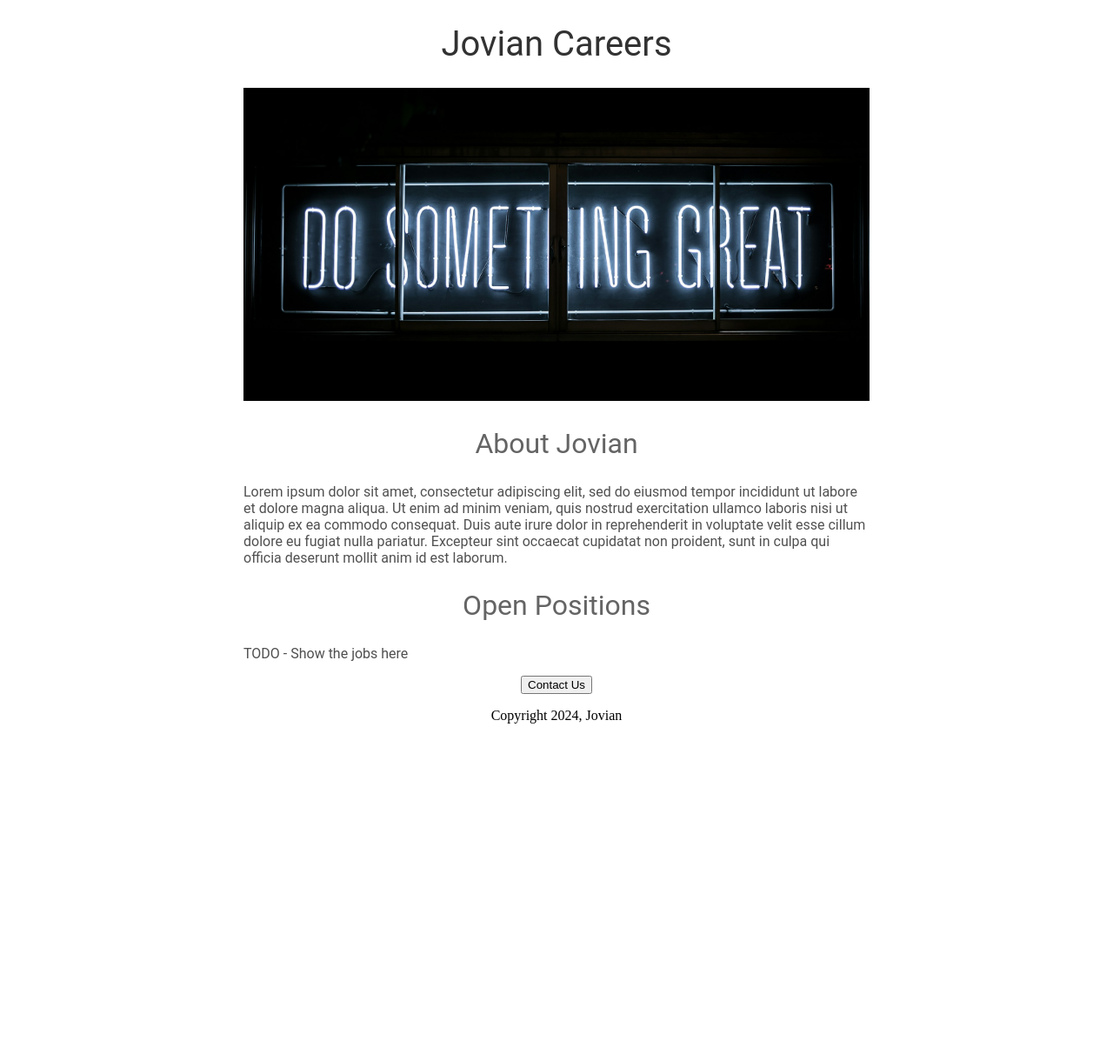
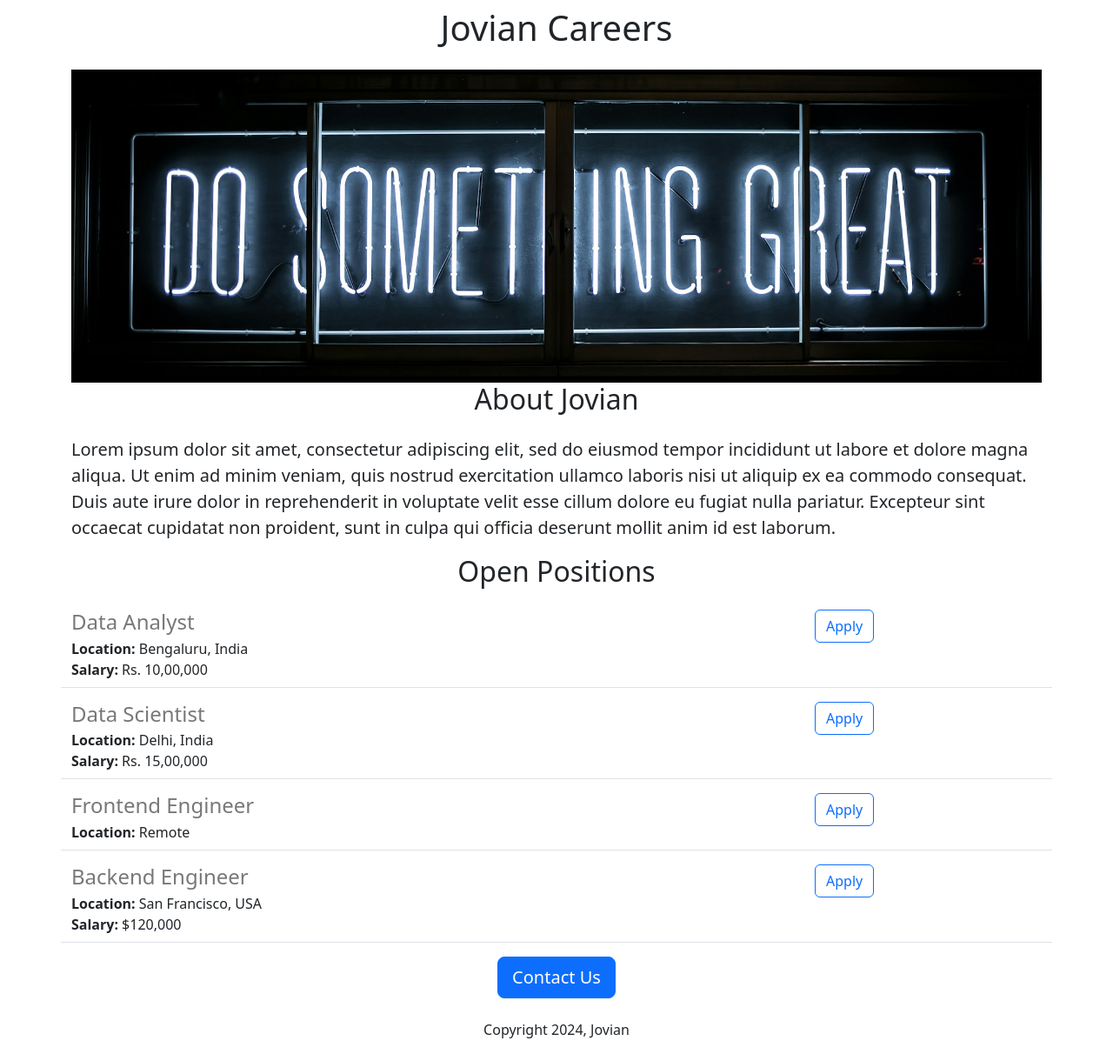
Before and after one commit to a-pernevan/flask-course, a Flask app: page / in a window 1280 px wide. Shown: the whole page at 87% size. Before the commit the page ends 832 px from the top, so only its background shows below. Run offline with Flask 3, Linux system fonts and the light colour scheme.

Commit message:
Added dynamic data and api route

```diff
--- a/app.py
+++ b/app.py
@@ -1,10 +1,39 @@
-from flask import Flask, render_template
+from flask import Flask, render_template, jsonify
 
 app = Flask(__name__)
 
+jobs = [{
+    "id": 1,
+    "title": "Data Analyst",
+    "location": "Bengaluru, India",
+    "salary": "Rs. 10,00,000"
+}, {
+    "id": 2,
+    "title": "Data Scientist",
+    "location": "Delhi, India",
+    "salary": "Rs. 15,00,000"
+}, {
+    "id": 3,
+    "title": "Frontend Engineer",
+    "location": "Remote",
+}, {
+    "id": 4,
+    "title": "Backend Engineer",
+    "location": "San Francisco, USA",
+    "salary": "$120,000"
+}]
+
+
 @app.route('/')
 def hello_jovian():
-    return render_template('home.html')
+    return render_template('home.html', jobs=jobs, company_name='Jovian')
+
+
+@app.route('/jobs')
+def list_jobs():
+    return jsonify(jobs)
 
 if __name__ == '__main__':
     app.run(debug=True, host='0.0.0.0')
+
+# Youtube: 1:25:00
--- a/templates/home.html
+++ b/templates/home.html
@@ -1,53 +1,35 @@
 <!DOCTYPE html>
 <html>
     <head>
+        <meta charset="utf-8">
+        <meta name="viewport" content="width=device-width, initial-scale=1">
         <title>Jovian Careers</title>
+        <link href="https://cdn.jsdelivr.net/npm/bootstrap@5.3.3/dist/css/bootstrap.min.css" rel="stylesheet" integrity="sha384-QWTKZyjpPEjISv5WaRU9OFeRpok6YctnYmDr5pNlyT2bRjXh0JMhjY6hW+ALEwIH" crossorigin="anonymous">
         <style>
-            h1 {
-                font-size: 40px;
-                font-family: Roboto;
-                font-weight: normal;
-                color: rgb(50, 50, 50);
-                text-align: center;
-            }
-
             #banner {
+                height: 360px;
                 width: 100%;
-                height: 360px;
                 object-fit: cover;
-            }
-            h2 {
-                font-family: Roboto;
-                font-size: 32px;
-                color: rgb(100, 100, 100);
-                text-align: center;
-                font-weight: normal;
-            }
-
-            .bodytext {
-                font-family: Roboto;
-                color: rgb(80, 80, 80);
-            }
-
-            #container {
-                max-width: 720px;
-                margin: 0 auto 0 auto;
             }
         </style>
     </head>
     <body>
-        <div id="container">
-            <h1>Jovian Careers</h1>
-            <img id="banner" src="static/banner.jpg", height="320">
-            <h2>About Jovian</h2>
-            <p class="bodytext">
+        <div class="container">
+            <h1 class="text-center mt-2 mb-4">{{company_name}} Careers</h1>
+            <img class="img-fluid" id="banner" src="static/banner.jpg", height="320">
+            <h2 class="text-center mt-2, mb-4">About Jovian</h2>
+            <p class="lead">
                 Lorem ipsum dolor sit amet, consectetur adipiscing elit, sed do eiusmod tempor incididunt ut labore et dolore magna aliqua. Ut enim ad minim veniam, quis nostrud exercitation ullamco laboris nisi ut aliquip ex ea commodo consequat. Duis aute irure dolor in reprehenderit in voluptate velit esse cillum dolore eu fugiat nulla pariatur. Excepteur sint occaecat cupidatat non proident, sunt in culpa qui officia deserunt mollit anim id est laborum.
             </p>
-            <h2>Open Positions</h2>
-            <p class="bodytext"">TODO - Show the jobs here</p>
-            <div style="text-align:center;">
-                <button>Contact Us</button>
-                <p>Copyright 2024, Jovian</p>
+            <h2 class="text-center mt-2, mb-4">Open Positions</h2>
+            <div>
+                {% for job in jobs %}
+                    {% include 'jobitem.html' %}
+                {% endfor %}
+            </div>
+            <div class="text-center">
+                <button class="btn btn-primary btn-lg">Contact Us</button>
+                <p class="mt-4">Copyright 2024, Jovian</p>
             </div>
         </div>
     </body>
--- /dev/null
+++ b/templates/jobitem.html
@@ -0,0 +1,16 @@
+<div class="border-bottom row" style="margin-bottom: 16px; padding-bottom: 8px">
+    <div class="col-9">
+        <h4 style="color: rgb(120,120,120); margin-bottom: 4px;">{{job['title']}}</h4>
+        <div>
+            <b>Location:</b> {{job['location']}}
+        </div>
+        {% if "salary" in job %}
+        <div>
+            <b>Salary:</b> {{job['salary']}}
+        </div>
+        {% endif %}
+    </div>
+    <div class="col-3">
+        <button type="button" class="btn btn-outline-primary">Apply</button>
+    </div>
+</div>
```
